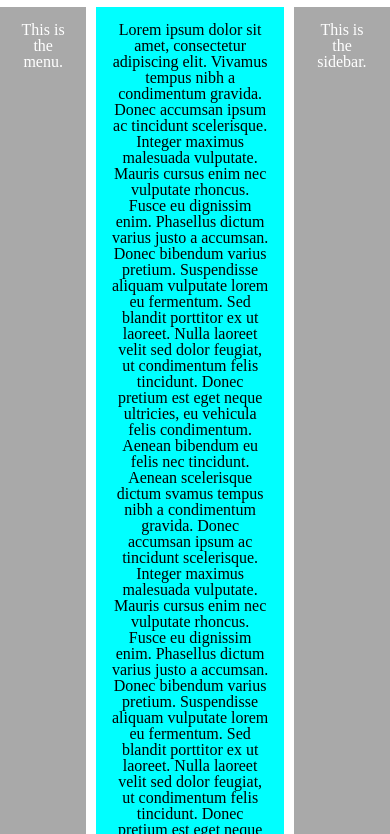
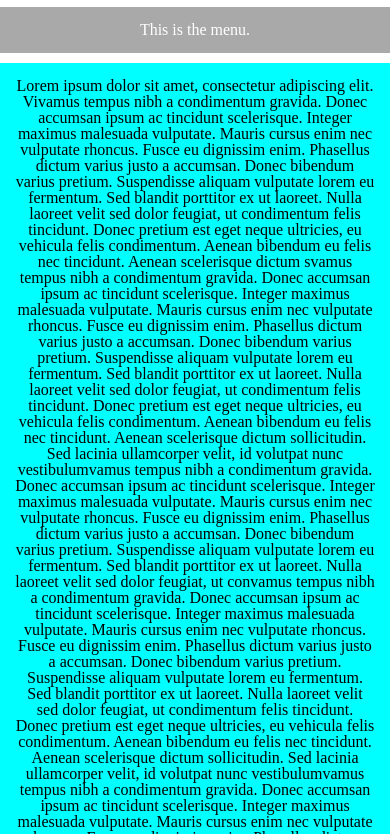
Before and after one commit to DrHG/my-learning-projects, a plain HTML site: page holy-gray-layout/index.html in a window 390 px wide. Shown: the part 97-931 px from the top of the page. Drawn offline with nearby package versions, Linux system fonts and the light colour scheme.

Commit message:
responsivity to grid

```diff
--- a/holy-gray-layout/index.html
+++ b/holy-gray-layout/index.html
@@ -51,29 +51,7 @@
        Mauris cursus enim nec vulputate rhoncus. Fusce eu dignissim enim.
        Phasellus dictum varius justo a accumsan. Donec bibendum varius pretium.
         Suspendisse aliquam vulputate lorem eu fermentum. Sed blandit porttitor
-                                  ex ut laoreet. Nulla laoreet velit sed dolor feugiat, vamus tempus nibh a condimentum gravida. Donec accumsan ipsum
-                                  ac tincidunt scelerisque. Integer maximus malesuada vulputate.
-                                   Mauris cursus enim nec vulputate rhoncus. Fusce eu dignissim enim.
-                                    Phasellus dictum varius justo a accumsan. Donec bibendum varius pretium.
-                                     Suspendisse aliquam vulputate lorem eu fermentum. Sed blandit porttitor
-                                      ex ut laoreet. Nulla laoreet velit sed dolor feugiat, ut condimentum
-                                       felis tincidunt. Donec pretium est eget neque ultricies, eu vehicula
-                                       felis condimentum. Aenean bibendum eu felis nec tincidunt. Aenean scelerisque
-                                        dictum sollicitudin. Sed lacinia ullamcorper velit, id volutpat nunc vestibulumvamus tempus nibh a condimentum gravida. Donec accumsan ipsum
-                                        ac tincidunt scelerisque. Integer maximus malesuada vulputate.
-                                         Mauris cursus enim nec vulputate rhoncus. Fusce eu dignissim enim.
-                                          Phasellus dictum varius justo a accumsan. Donec bibendum varius pretium.
-                                           Suspendisse aliquam vulputate lorem eu fermentum. Sed blandit porttitor
-                                            ex ut laoreet. Nulla laoreet velit sed dolor feugiat, ut condimentum
-                                             felis tincidunt. Donec pretium est eget neque ultricies, eu vehicula
-                                             felis condimentum. Aenean bibendum eu felis nec tincidunt. Aenean scelerisque
-                                              dictum sollicitudin. Sed lacinia ullamcorper velit, id volutpat nunc vestibulumut condimentum
-                                   felis tincidunt. Donec pretium est eget neque ultricies, eu vehicula
-                                   felis condimentum. Aenean bibendum eu felis nec tincidunt. Aenean scelerisque
-                                    dictum sollicitudin. Sed lacinia ullamcorper velit, id volutpat nunc vestibulumdimentum
-                         felis tincidunt. Donec pretium est eget neque ultricies, eu vehicula
-                         felis condimentum. Aenean bibendum eu felis nec tincidunt. Aenean scelerisque
-                          dictum sollicitudin. Sed lacinia ullamcorper velit, id volutpat nunc vestibulumollicitudin. Sed lacinia ullamcorper velit, id volutpat nunc vestibulum sed.</p>
+       lacinia ullamcorper velit, id volutpat nunc vestibulum sed.</p>
             </main>
     <aside class="item">
       <p>This is the sidebar.</p>
--- a/holy-gray-layout/main.css
+++ b/holy-gray-layout/main.css
@@ -3,8 +3,8 @@
 }
 .container {
   display: grid;
-  grid-template-columns: 150px 1fr 150px);
-  grid-template-rows: minmax(60px, auto) 1fr minmax(60px, auto));
+  grid-template-columns: 150px 1fr 150px;
+  grid-template-rows:minmax(60px, auto) 1fr minmax(60px, auto);
   gap: 10px;
 }
 .item {
@@ -17,19 +17,16 @@ header {
   font-size: 2rem;
 }
 nav {
-  grid-row: 2;
-  grid-column: 1;
+  grid-column: span 3;
   background-color: darkgray;
   color: white;
 }
 main {
-  grid-row: 2;
-  grid-column: 2;
+  grid-column: span 3;
   background-color: cyan;
 }
 aside {
-  grid-row: 2;
-  grid-column: 3;
+  grid-column: span 3;
   background-color: darkgray;
   color: white;
 }
@@ -39,3 +36,24 @@ footer {
   color: white;
   font-size: 2rem;
 }
+
+@media (min-width: 768px) {
+  header {
+    grid-column: span 3;
+  }
+  nav {
+    grid-row: 2;
+    grid-column: 1;
+  }
+  main {
+    grid-row: 2;
+    grid-column: 2;
+  }
+  aside {
+    grid-row: 2;
+    grid-column: 3;
+  }
+  footer {
+    grid-column: span 3;
+  }
+}
```
Lines whose indentation alone changed are shown as unchanged.
